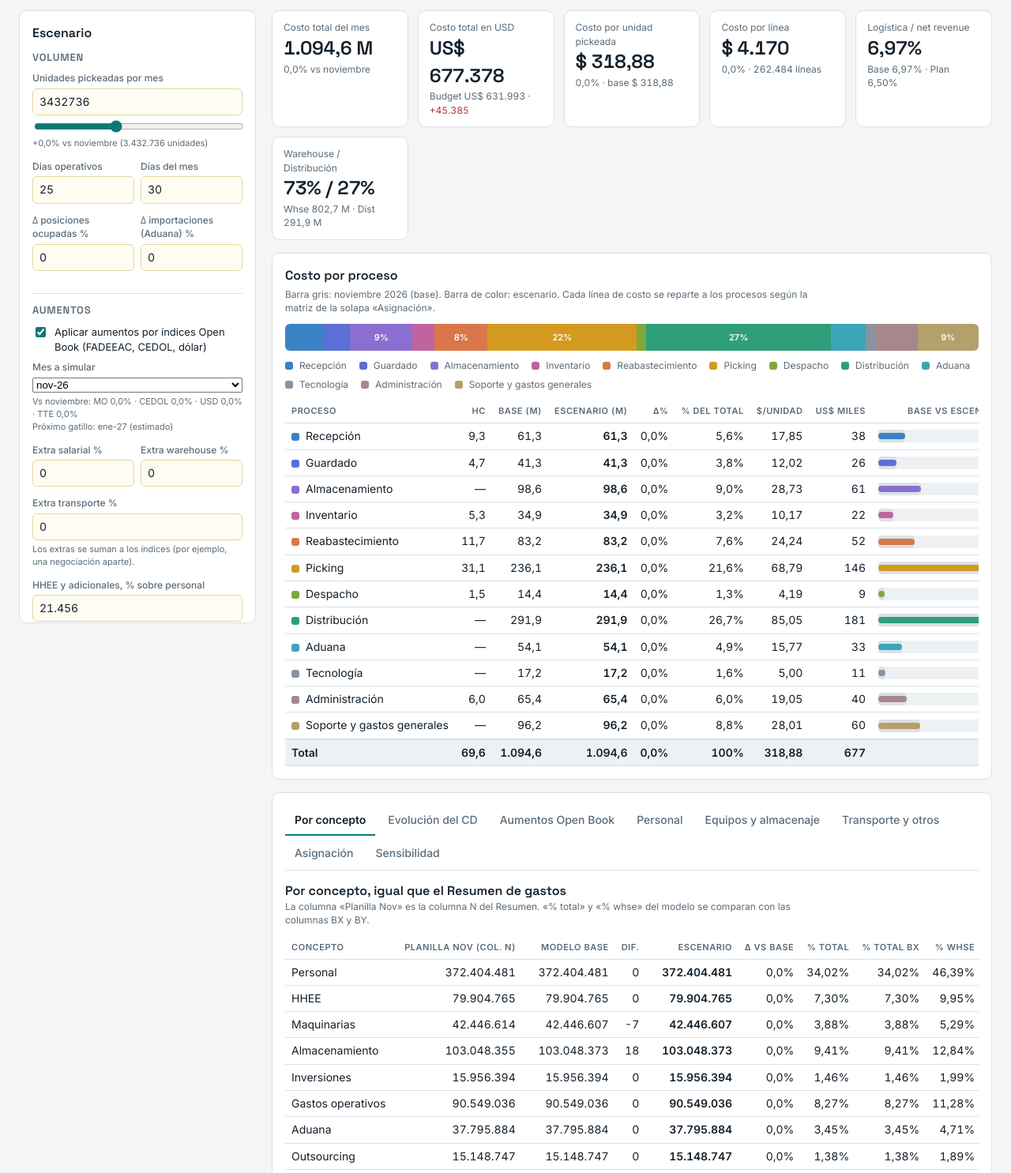
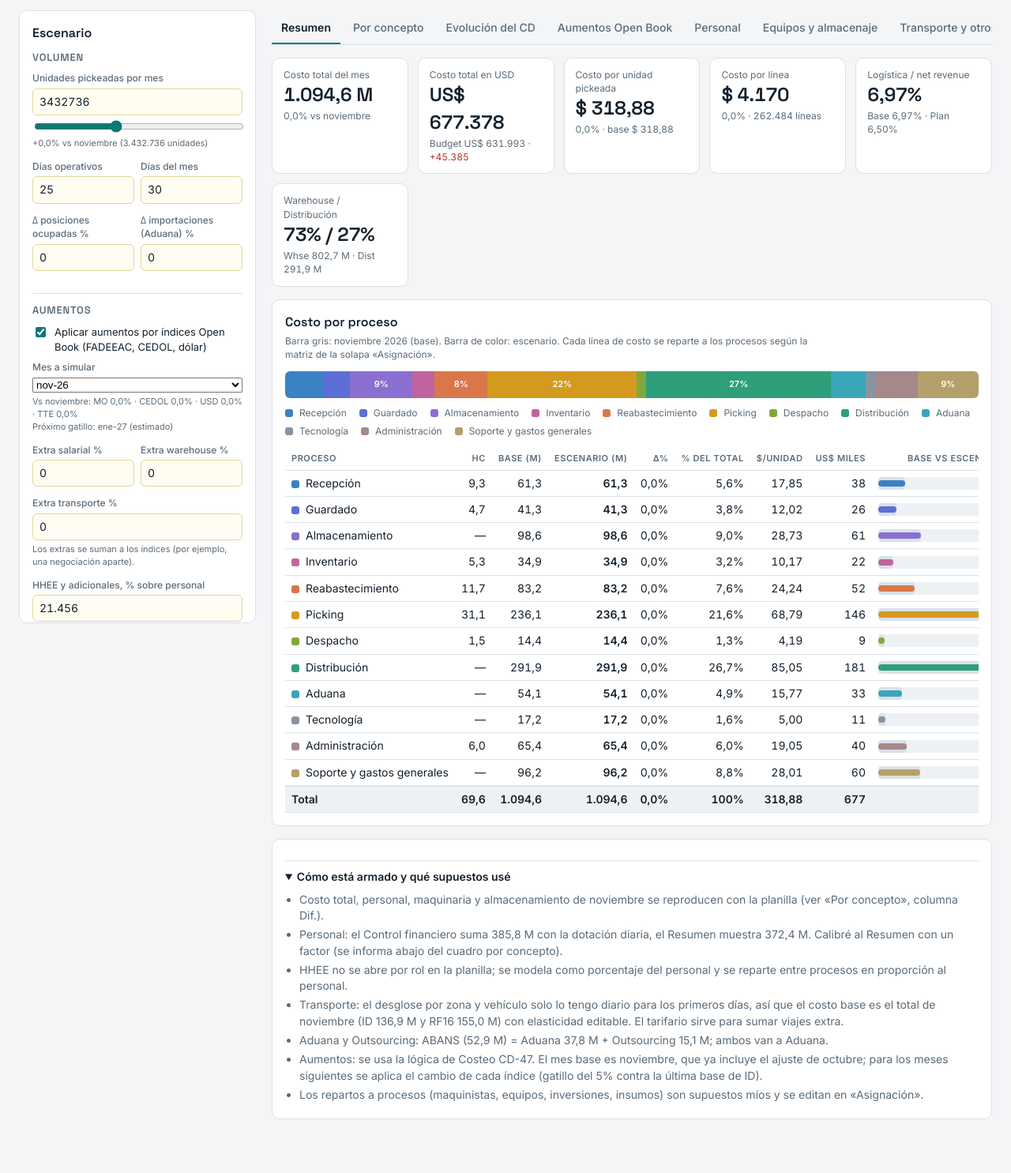
Before and after one commit to OsoSuarez/cd-simulador-costos, a plain HTML site: page index.html in a window 1280 px wide. Shown: the part 106-1591 px from the top of the page at 79% size. Drawn offline with Linux system fonts and the light colour scheme.

Commit message:
Mueve las solapas al inicio del dashboard y agrega solapa Resumen
Co-Authored-By: Claude Sonnet 5.5 <noreply@anthropic.com>
Claude-Session: https://claude.ai/code/session_01S124WGTuAxx7WBD6fQfMK5

```diff
--- a/index.html
+++ b/index.html
@@ -63,8 +63,10 @@ main{min-width:0;display:grid;gap:16px}
 .card{background:var(--surface);border:1px solid var(--line);border-radius:10px;padding:16px;min-width:0}
 .card>h2{margin-bottom:4px}
 .card .sub{color:var(--muted);font-size:12px;margin:0 0 12px;max-width:90ch}
-.tabs{display:flex;gap:4px;flex-wrap:wrap;border-bottom:1px solid var(--line)}
-.tabs button{border:0;border-bottom:2px solid transparent;border-radius:0;background:none;padding:8px 12px;color:var(--muted)}
+.tabs{display:flex;gap:4px;overflow-x:auto;scrollbar-width:thin;border-bottom:1px solid var(--line);position:sticky;top:0;z-index:6;background:var(--bg);padding-top:4px}
+.tabpane.rsm{display:grid;gap:16px}
+.tabpane.rsm[hidden]{display:none}
+.tabs button{flex:none;white-space:nowrap;border:0;border-bottom:2px solid transparent;border-radius:0;background:none;padding:8px 12px;color:var(--muted)}
 .tabs button[aria-selected=true]{color:var(--ink);border-bottom-color:var(--accent);font-weight:600}
 .tabpane[hidden]{display:none}
 .scroll{overflow-x:auto;max-width:100%}
@@ -166,6 +168,9 @@ th.proj{color:var(--accent)}
     </aside>
 
     <main>
+      <div class="tabs" role="tablist" id="tabs" aria-label="Secciones del simulador"></div>
+
+      <div class="tabpane rsm" data-tab="resumen">
       <section class="kpis" id="kpis" aria-live="polite"></section>
 
       <section class="card">
@@ -177,9 +182,23 @@ th.proj{color:var(--accent)}
       </section>
 
       <section class="card">
-        <div class="tabs" role="tablist" id="tabs"></div>
+        <details open>
+          <summary>Cómo está armado y qué supuestos usé</summary>
+          <ul>
+            <li>Costo total, personal, maquinaria y almacenamiento de noviembre se reproducen con la planilla (ver «Por concepto», columna Dif.).</li>
+            <li>Personal: el Control financiero suma 385,8 M con la dotación diaria, el Resumen muestra 372,4 M. Calibré al Resumen con un factor (se informa abajo del cuadro por concepto).</li>
+            <li>HHEE no se abre por rol en la planilla; se modela como porcentaje del personal y se reparte entre procesos en proporción al personal.</li>
+            <li>Transporte: el desglose por zona y vehículo solo lo tengo diario para los primeros días, así que el costo base es el total de noviembre (ID 136,9 M y RF16 155,0 M) con elasticidad editable. El tarifario sirve para sumar viajes extra.</li>
+            <li>Aduana y Outsourcing: ABANS (52,9 M) = Aduana 37,8 M + Outsourcing 15,1 M; ambos van a Aduana.</li>
+            <li>Aumentos: se usa la lógica de Costeo CD-47. El mes base es noviembre, que ya incluye el ajuste de octubre; para los meses siguientes se aplica el cambio de cada índice (gatillo del 5% contra la última base de ID).</li>
+            <li>Los repartos a procesos (maquinistas, equipos, inversiones, insumos) son supuestos míos y se editan en «Asignación».</li>
+          </ul>
+        </details>
+      </section>
+      </div>
 
-        <div class="tabpane" data-tab="concepto">
+      <section class="card" id="paneCard" hidden>
+        <div class="tabpane" data-tab="concepto" hidden>
           <h2 style="margin-top:14px">Por concepto, igual que el Resumen de gastos</h2>
           <p class="sub">La columna «Planilla Nov» es la columna N del Resumen. «% total» y «% whse» del modelo se comparan con las columnas BX y BY.</p>
           <div class="scroll"><table id="conceptTable"></table></div>
@@ -268,20 +287,6 @@ th.proj{color:var(--accent)}
         </div>
       </section>
 
-      <section class="card">
-        <details open>
-          <summary>Cómo está armado y qué supuestos usé</summary>
-          <ul>
-            <li>Costo total, personal, maquinaria y almacenamiento de noviembre se reproducen con la planilla (ver «Por concepto», columna Dif.).</li>
-            <li>Personal: el Control financiero suma 385,8 M con la dotación diaria, el Resumen muestra 372,4 M. Calibré al Resumen con un factor (se informa abajo del cuadro por concepto).</li>
-            <li>HHEE no se abre por rol en la planilla; se modela como porcentaje del personal y se reparte entre procesos en proporción al personal.</li>
-            <li>Transporte: el desglose por zona y vehículo solo lo tengo diario para los primeros días, así que el costo base es el total de noviembre (ID 136,9 M y RF16 155,0 M) con elasticidad editable. El tarifario sirve para sumar viajes extra.</li>
-            <li>Aduana y Outsourcing: ABANS (52,9 M) = Aduana 37,8 M + Outsourcing 15,1 M; ambos van a Aduana.</li>
-            <li>Aumentos: se usa la lógica de Costeo CD-47. El mes base es noviembre, que ya incluye el ajuste de octubre; para los meses siguientes se aplica el cambio de cada índice (gatillo del 5% contra la última base de ID).</li>
-            <li>Los repartos a procesos (maquinistas, equipos, inversiones, insumos) son supuestos míos y se editan en «Asignación».</li>
-          </ul>
-        </details>
-      </section>
     </main>
   </div>
 </div>
@@ -529,7 +534,7 @@ K=PERSONAL_SHEET/rawBase.byGrp['Personal'];
 var BASE=compute(P0,DEF,TRIPS.map(function(){return [0,0]}),K);
 
 /* ---------- Render: estructura ---------- */
-var TABS=[['concepto','Por concepto'],['evolucion','Evolución del CD'],['openbook','Aumentos Open Book'],['personal','Personal'],['equipos','Equipos y almacenaje'],['otros','Transporte y otros'],['asig','Asignación'],['sens','Sensibilidad']];
+var TABS=[['resumen','Resumen'],['concepto','Por concepto'],['evolucion','Evolución del CD'],['openbook','Aumentos Open Book'],['personal','Personal'],['equipos','Equipos y almacenaje'],['otros','Transporte y otros'],['asig','Asignación'],['sens','Sensibilidad']];
 function buildTabs(){
   var h='';TABS.forEach(function(t,i){h+='<button role="tab" data-tab="'+t[0]+'" aria-selected="'+(i===0)+'">'+t[1]+'</button>'});
   $('tabs').innerHTML=h;
@@ -537,6 +542,7 @@ function buildTabs(){
     var b=e.target.closest('button');if(!b)return;var id=b.getAttribute('data-tab');
     Array.prototype.forEach.call($('tabs').children,function(x){x.setAttribute('aria-selected',x===b)});
     Array.prototype.forEach.call(document.querySelectorAll('.tabpane'),function(p){p.hidden=p.getAttribute('data-tab')!==id});
+    $('paneCard').hidden=(id==='resumen');
   });
 }
 function lineById(id){for(var i=0;i<L.length;i++)if(L[i].id===id)return L[i]}
```
